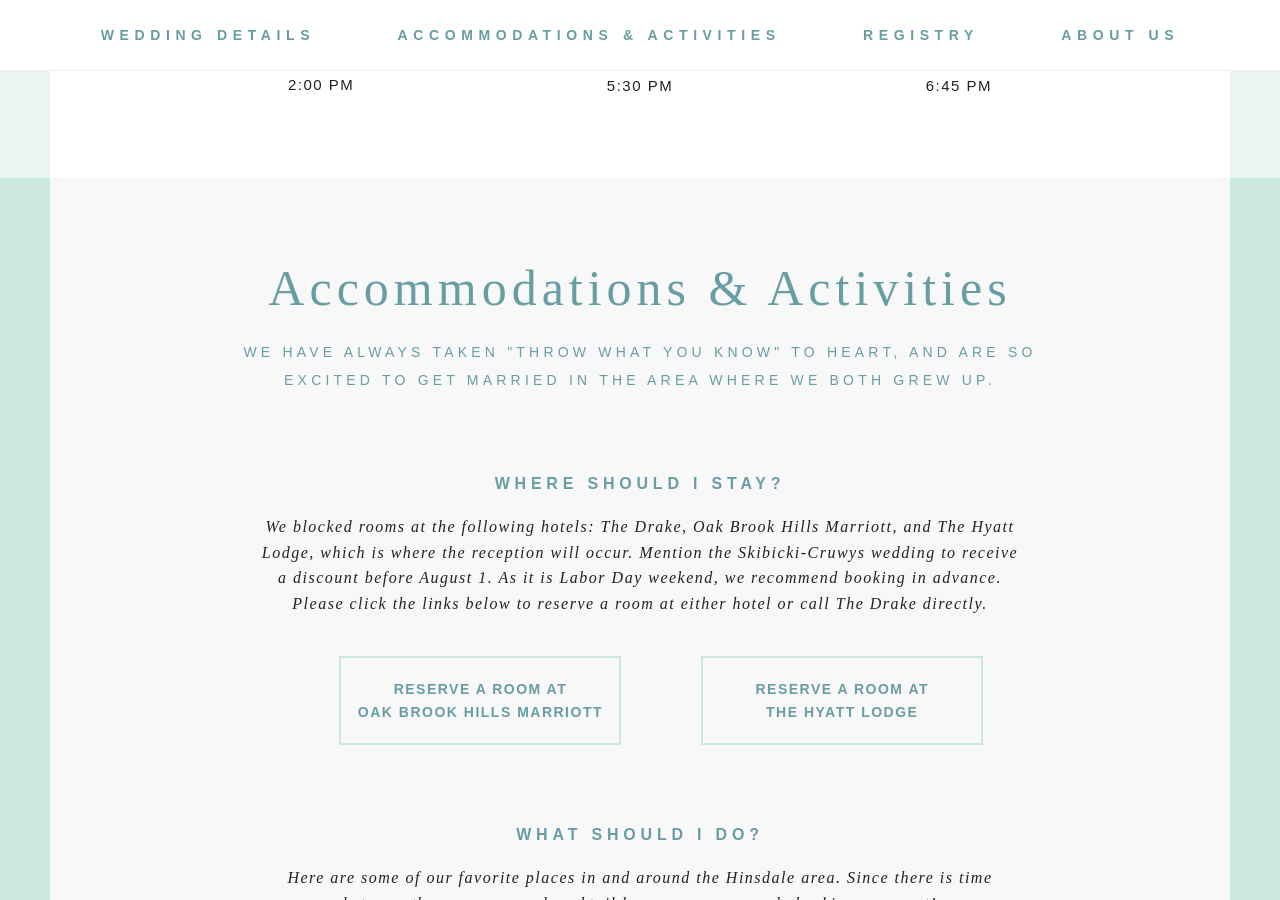
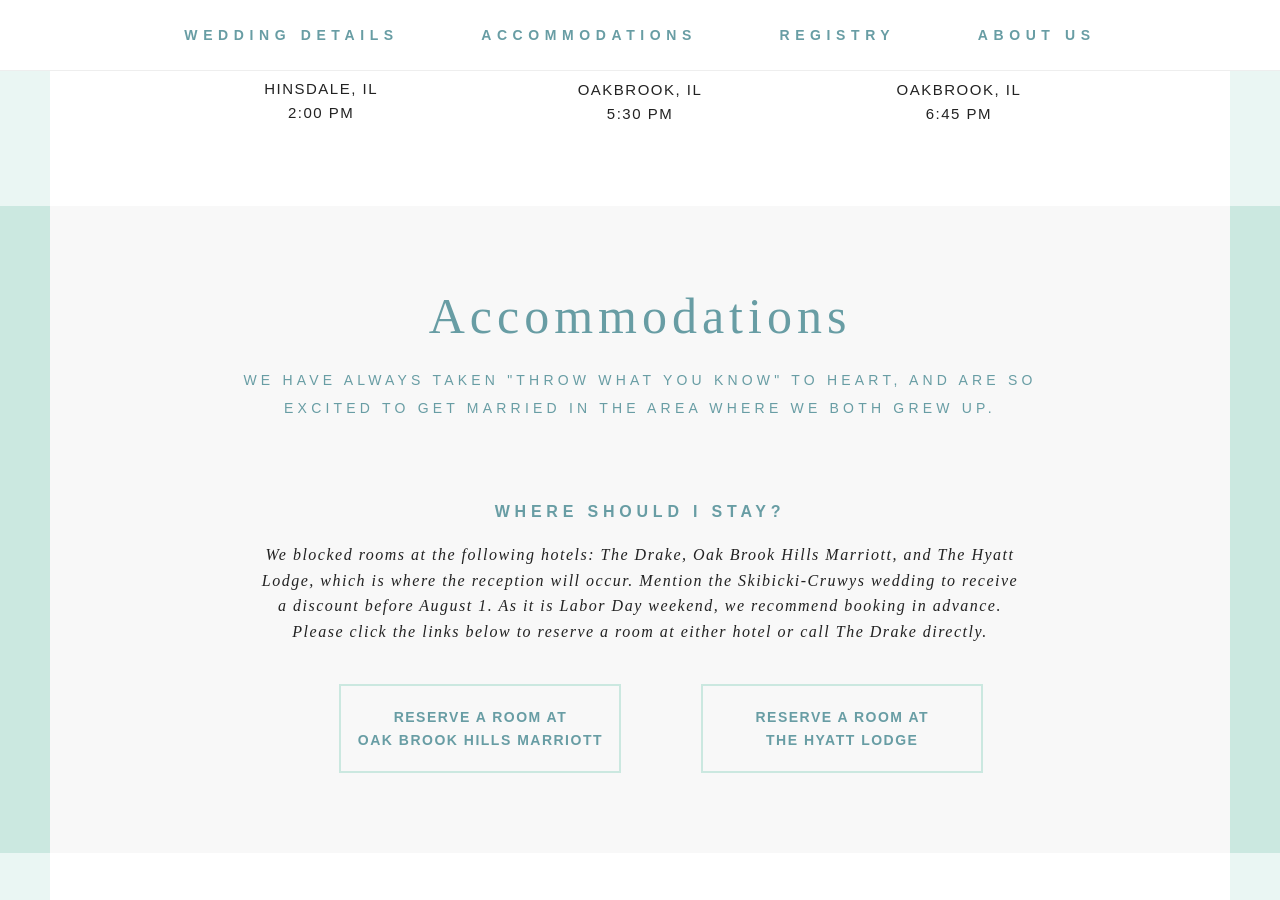
Before and after one commit to scruwys/wedding, a Jekyll site: the page built from index.html, in a window 1280 px wide and 900 px high, scrolled down 1339 px. Built offline with Jekyll 4.4.1, drawn with Linux system fonts in a browser that asks for light colours; nearby versions of some CDN libraries; some of the changed text lies outside the part shown.

```diff
--- a/_includes/head.html
+++ b/_includes/head.html
@@ -11,6 +11,7 @@
   <link rel="stylesheet" href="https://cdnjs.cloudflare.com/ajax/libs/skeleton/2.0.4/skeleton.min.css">
   <link rel="stylesheet" href="{{ "/css/main.css" | prepend: absolute_url }}">
 
+  <link rel="shortcut icon" type="image/x-icon" href="/images/favicon.ico" />
 
   <link rel="canonical" href="{{ page.url | replace:'index.html','' | prepend: site.url }}">
   <link rel="alternate" type="application/rss+xml" title="{{ site.title }}" href="{{ "/feed.xml" | prepend: site.url }}">
--- a/about/index.html
+++ b/about/index.html
@@ -6,7 +6,7 @@ layout: default
   <nav class="site-header">
     <ul>
       <li><a href="{{ absolute_url }}/">Wedding Details</a></li>
-      <li><a href="{{ absolute_url }}/">Accommodations &amp; Activities</a></li>
+      <li><a href="{{ absolute_url }}/">Accommodations</a></li>
       <li><a href="{{ absolute_url }}/">Registry</a></li>
       <li><a href="/about">About Us</a></li>
     </ul>
--- a/index.html
+++ b/index.html
@@ -6,7 +6,7 @@ layout: default
     <nav class="site-header">
       <ul>
         <li><a href="#details">Wedding Details</a></li>
-        <li><a href="#accommodations">Accommodations &amp; Activities</a></li>
+        <li><a href="#accommodations">Accommodations</a></li>
         <li><a href="#registry">Registry</a></li>
         <li><a href="about">About Us</a></li>
       </ul>
@@ -33,8 +33,7 @@ layout: default
 <div class="site-section" style="background-color: #EAF6F3">
 		<section id="details">
 		<h1>The Celebration</h1>
-		<p class="blurb">We hope you'll join us for our marriage ceremony and merriment after.</p>
-
+		<p class="blurb">Join Allison Skibicki &amp; Scott Cruwys for our marriage ceremony and merriment after.</p>
 		<div class="row" id="detail-widgets">
 			<div class="four columns widget">
 
@@ -78,7 +77,7 @@ layout: default
 
 <div class="site-section" style="background-color: #CBE8E0">
 	<section id="accommodations">
-		<h1>Accommodations &amp; Activities</h1>
+		<h1>Accommodations</h1>
 		<p class="blurb">We have always taken "throw what you know" to heart, and are so <br> excited to get married in the area where we both grew up.</p>
 
 		<div class="where-to-stay">
@@ -100,7 +99,7 @@ layout: default
 			</div>
 		</div>
 
-		<div class="what-to-do">
+		<div class="what-to-do" style="display: none">
 			<div class="row">
 				<div class="ten columns offset-by-one">
 					<h2>What should I do?</h2>
@@ -122,17 +121,17 @@ layout: default
 			<div class="row">
 				<div class="four columns">
 					<a href="http://www.crateandbarrel.com/gift-registry/allison-skibicki-and-scott-cruwys/r5489936" target="_blank">
-						<img src="{{ absolute_url }}/images/registry/crate-and-barrel.png">
+						<img src="{{ absolute_url }}/images/registry/crate-and-barrel.png" alt="Crate and Barrel registry">
 					</a>
 				</div>
 				<div class="four columns">
 					<a href="https://www.zola.com/registry/scott-allison" target="_blank">
-						<img src="{{ absolute_url }}/images/registry/zola.png">
+						<img src="{{ absolute_url }}/images/registry/zola.png" alt="Zola registry">
 					</a>
 				</div>
 				<div class="four columns">
 					<a href="https://secure.westelm.com/registry/w88dbph9wj/registry-list.html" target="_blank">
-						<img src="{{ absolute_url }}/images/registry/west-elm.png">
+						<img src="{{ absolute_url }}/images/registry/west-elm.png" alt="West Elm registry">
 					</a>
 				</div>
 			</div>
--- /dev/null
+++ b/robots.txt
@@ -0,0 +1,3 @@
+User-agent: *
+Disallow:
+Disallow: /cgi-bin/
```
Also changed, not shown: _layouts/default.html (+9 -0 lines), sitemap.xml (added, +17 -0 lines), images/favicon.ico (added).
